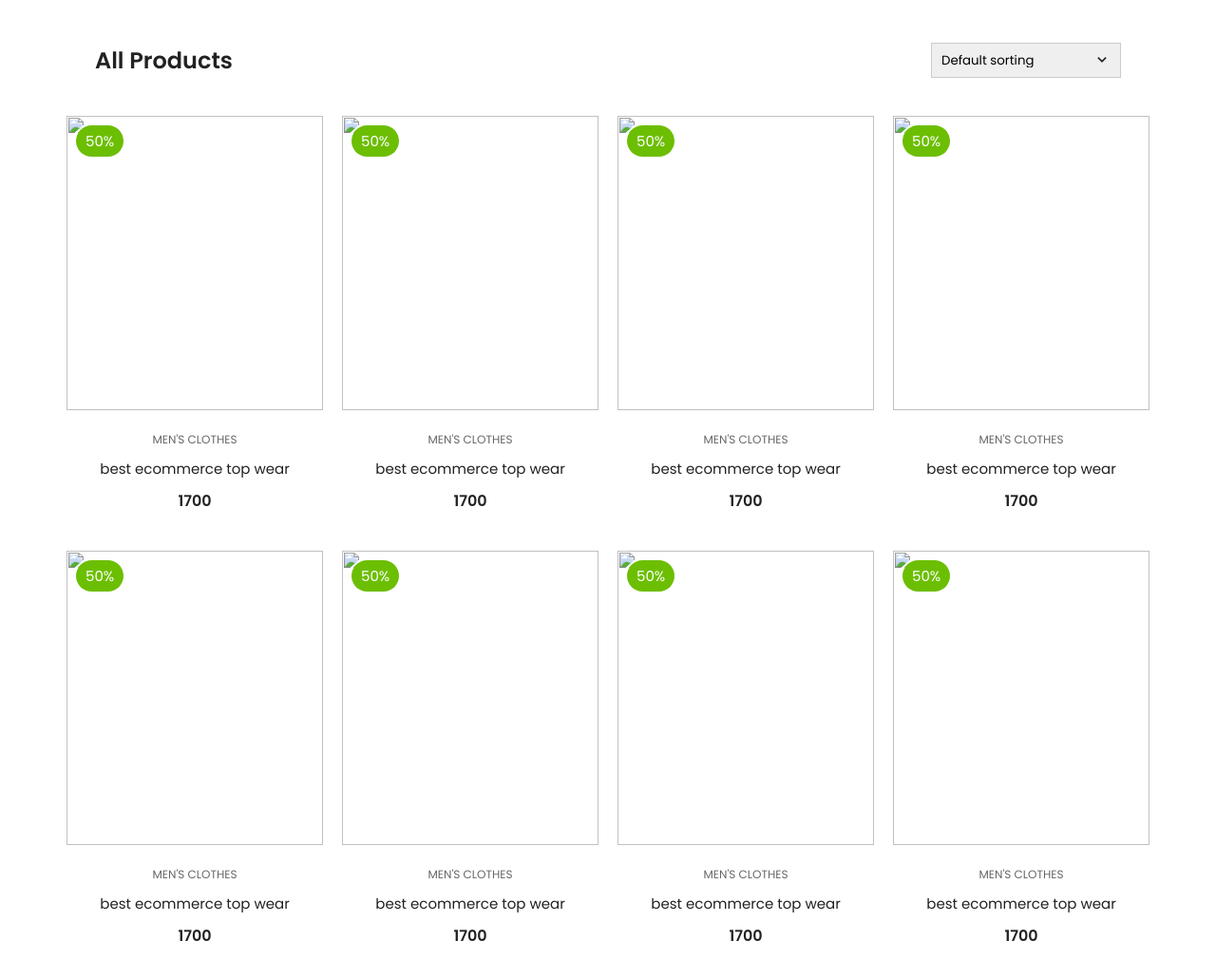
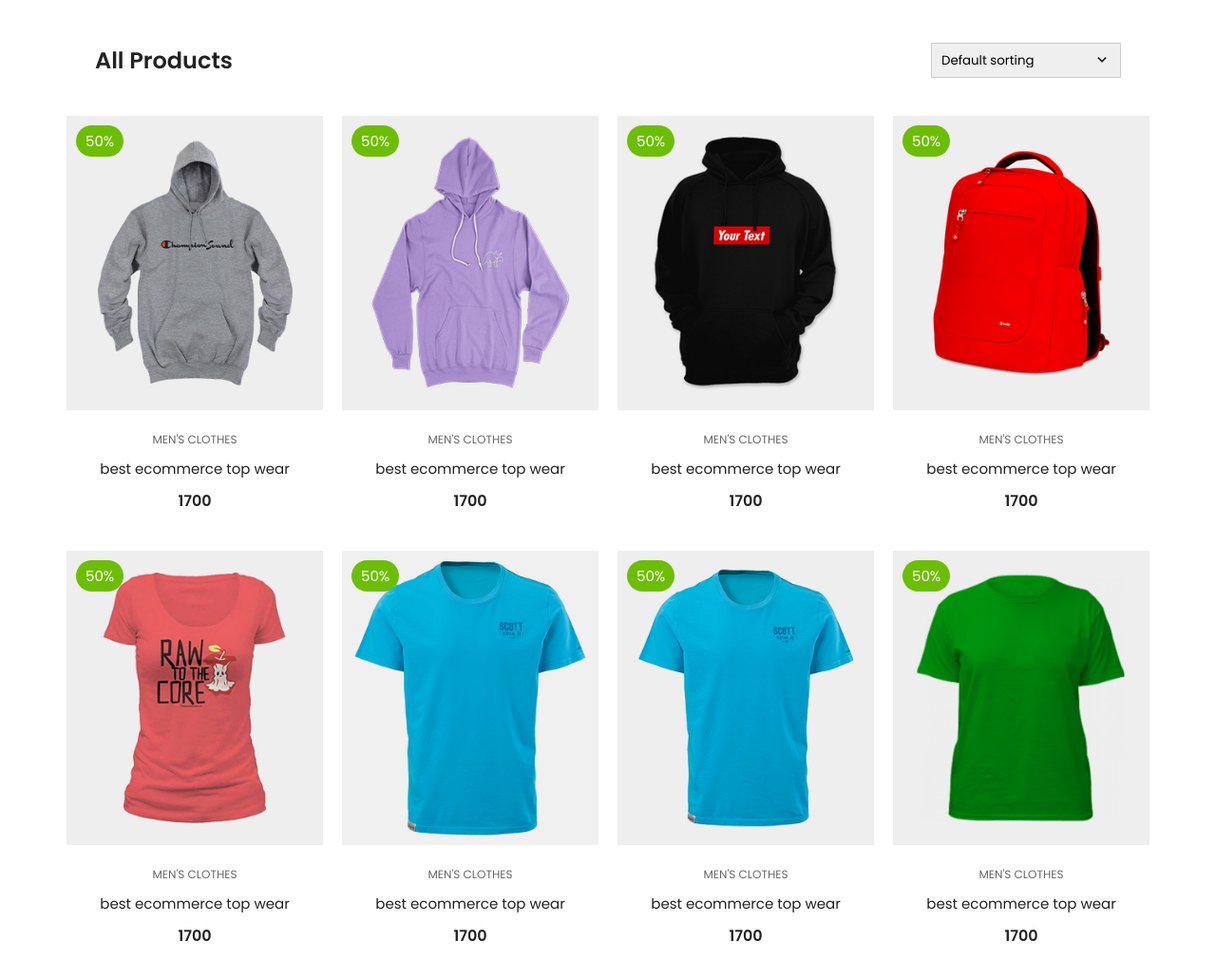
Before and after one commit to blessedSamJoshua/myEkart, a plain HTML site: page product.html in a window 1280 px wide. Shown: the part 160-1190 px from the top of the page at 95% size. Drawn offline with nearby package versions, Linux system fonts and the light colour scheme; the site is published under a folder, as on GitHub Pages, so addresses that start at the root find nothing.

Commit message:
Update product.html

```diff
--- a/product.html
+++ b/product.html
@@ -72,7 +72,7 @@
             <div class="product-center container">
                 <div class="product-item">
                     <div class="overlay">
-                        <a href="productDetails.html" class="product-thumb"><img src="/images/product-4.jpg" alt=""></a>
+                        <a href="productDetails.html" class="product-thumb"><img src="./images/product-4.jpg" alt=""></a>
                         <span class="discount">50%</span>
                     </div>
                     <div class="product-info">
@@ -85,7 +85,7 @@
                 </div>
                 <div class="product-item">
                     <div class="overlay">
-                        <a href="productDetails.html" class="product-thumb"><img src="/images/product-3.jpg" alt=""></a>
+                        <a href="productDetails.html" class="product-thumb"><img src="./images/product-3.jpg" alt=""></a>
                         <span class="discount">50%</span>
                     </div>
                     <div class="product-info">
@@ -98,7 +98,7 @@
                 </div>
                 <div class="product-item">
                     <div class="overlay">
-                        <a href="productDetails.html" class="product-thumb"><img src="/images/product-5.jpg" alt=""></a>
+                        <a href="productDetails.html" class="product-thumb"><img src="./images/product-5.jpg" alt=""></a>
                         <span class="discount">50%</span>
                     </div>
                     <div class="product-info">
@@ -111,7 +111,7 @@
                 </div>
                 <div class="product-item">
                     <div class="overlay">
-                        <a href="productDetails.html" class="product-thumb"><img src="/images/product-2.jpg" alt=""></a>
+                        <a href="productDetails.html" class="product-thumb"><img src="./images/product-2.jpg" alt=""></a>
                         <span class="discount">50%</span>
                     </div>
                     <div class="product-info">
@@ -124,7 +124,7 @@
                 </div>
                 <div class="product-item">
                     <div class="overlay">
-                        <a href="productDetails.html" class="product-thumb"><img src="/images/product-1.jpg" alt=""></a>
+                        <a href="productDetails.html" class="product-thumb"><img src="./images/product-1.jpg" alt=""></a>
                         <span class="discount">50%</span>
                     </div>
                     <div class="product-info">
@@ -137,7 +137,7 @@
                 </div>
                 <div class="product-item">
                     <div class="overlay">
-                        <a href="productDetails.html" class="product-thumb"><img src="/images/product-8.jpg" alt=""></a>
+                        <a href="productDetails.html" class="product-thumb"><img src="./images/product-8.jpg" alt=""></a>
                         <span class="discount">50%</span>
                     </div>
                     <div class="product-info">
@@ -150,7 +150,7 @@
                 </div>
                 <div class="product-item">
                     <div class="overlay">
-                        <a href="productDetails.html" class="product-thumb"><img src="/images/product-7.jpg" alt=""></a>
+                        <a href="productDetails.html" class="product-thumb"><img src="./images/product-7.jpg" alt=""></a>
                         <span class="discount">50%</span>
                     </div>
                     <div class="product-info">
@@ -163,7 +163,7 @@
                 </div>
                 <div class="product-item">
                     <div class="overlay">
-                        <a href="productDetails.html" class="product-thumb"><img src="/images/product-6.jpg" alt=""></a>
+                        <a href="productDetails.html" class="product-thumb"><img src="./images/product-6.jpg" alt=""></a>
                         <span class="discount">50%</span>
                     </div>
                     <div class="product-info">
```
